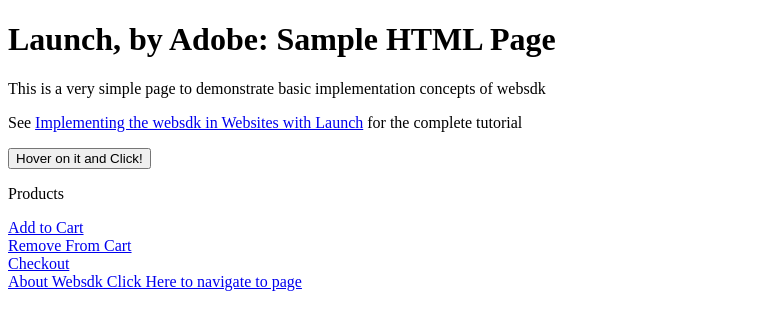
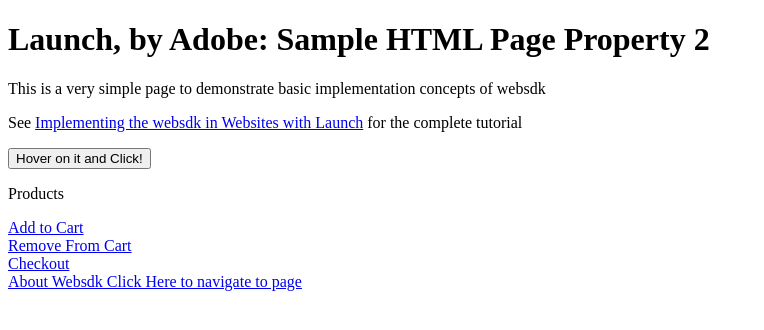
Before and after one commit to sodha-adobe/sodha-adobe.github.io, a plain HTML site: page page2.html in a window 1280 px wide. Shown: the whole page, without its empty margins (0-764 px from the left). Drawn offline with Linux system fonts and the light colour scheme.

Commit message:
Update page2.html

```diff
--- a/page2.html
+++ b/page2.html
@@ -45,7 +45,7 @@
 </head>
 
 <body>
-	<h1>Launch, by Adobe: Sample HTML Page</h1>
+	<h1>Launch, by Adobe: Sample HTML Page Property 2</h1>
 	<p>This is a very simple page to demonstrate basic implementation concepts of websdk</p>
 	<p>See <a href="https://experienceleague.adobe.com/docs/experience-platform/edge/home.html?lang=en">Implementing the
 			websdk in Websites with Launch</a> for the complete tutorial</p>
```
